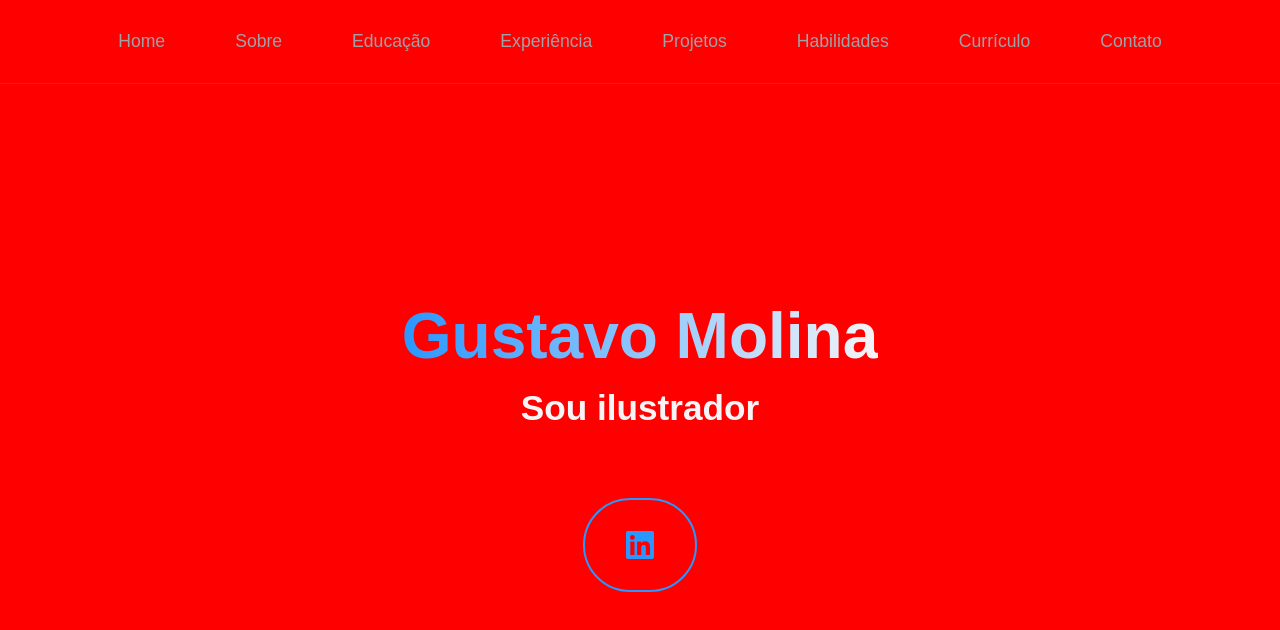
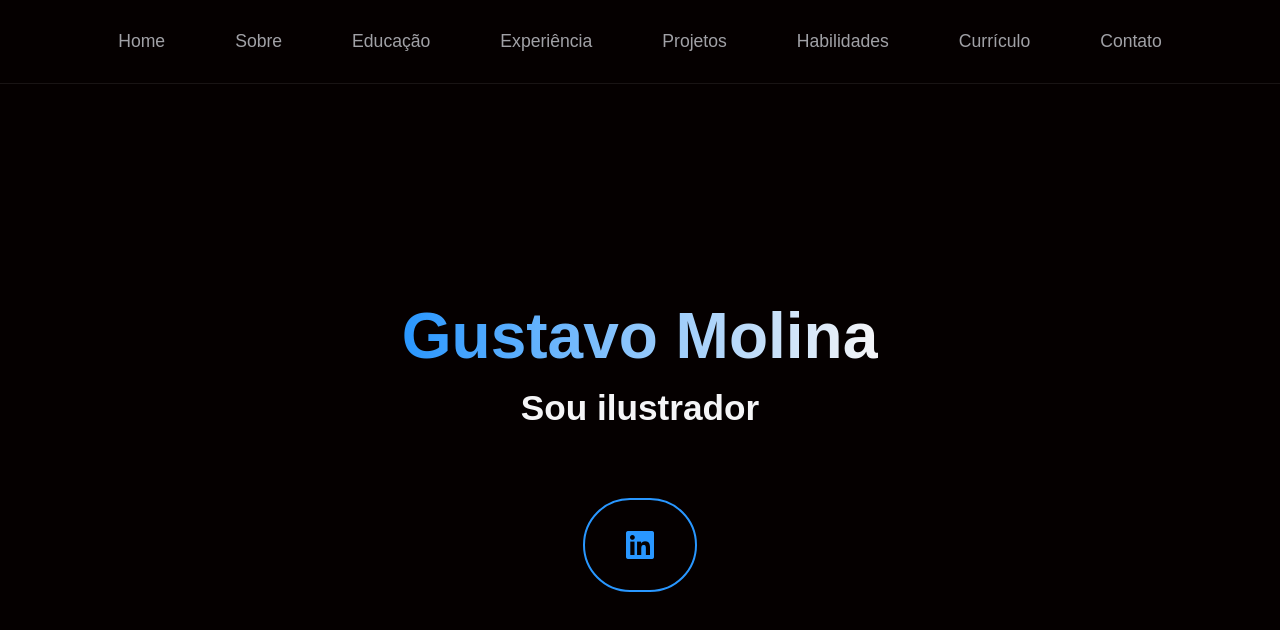
Before and after one commit to biondi06/portifolio, a React (Create React App) app: page / in a window 1280 px wide. Shown: the top 630 px of the page. Built offline with nearby package versions, Linux system fonts and the light colour scheme.

Commit message:
Alterando CSS2

```diff
--- a/src/styles.css
+++ b/src/styles.css
@@ -1,6 +1,6 @@
 /* Paleta de cores */
 :root {
-  --primary-bg: #ff0000;         /* Preto quase puro, mais neutro */
+  --primary-bg: #050000;         /* Preto quase puro, mais neutro */
   --primary-text: #f5f5f7;       /* Branco levemente acinzentado, estilo Apple */
   --secondary-text: #a1a1a6;     /* Cinza para textos secundários */
   --highlight-cyan: #2997ff;     /* Azul suave (tipo Apple) no lugar do ciano neon */
```
